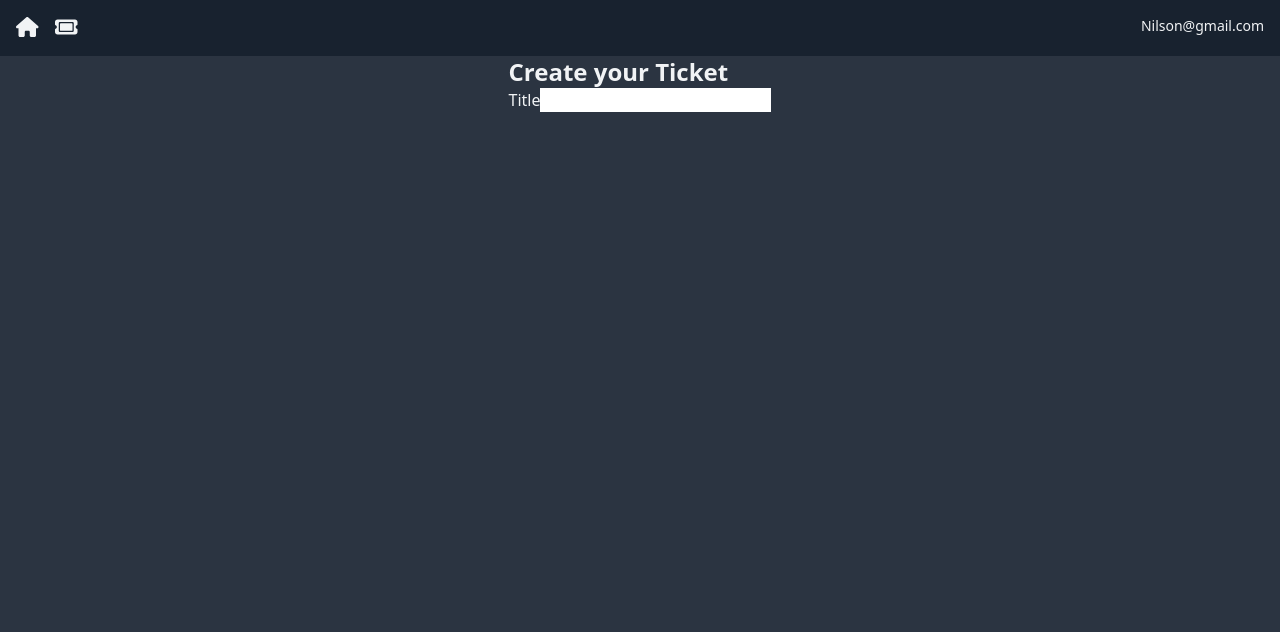
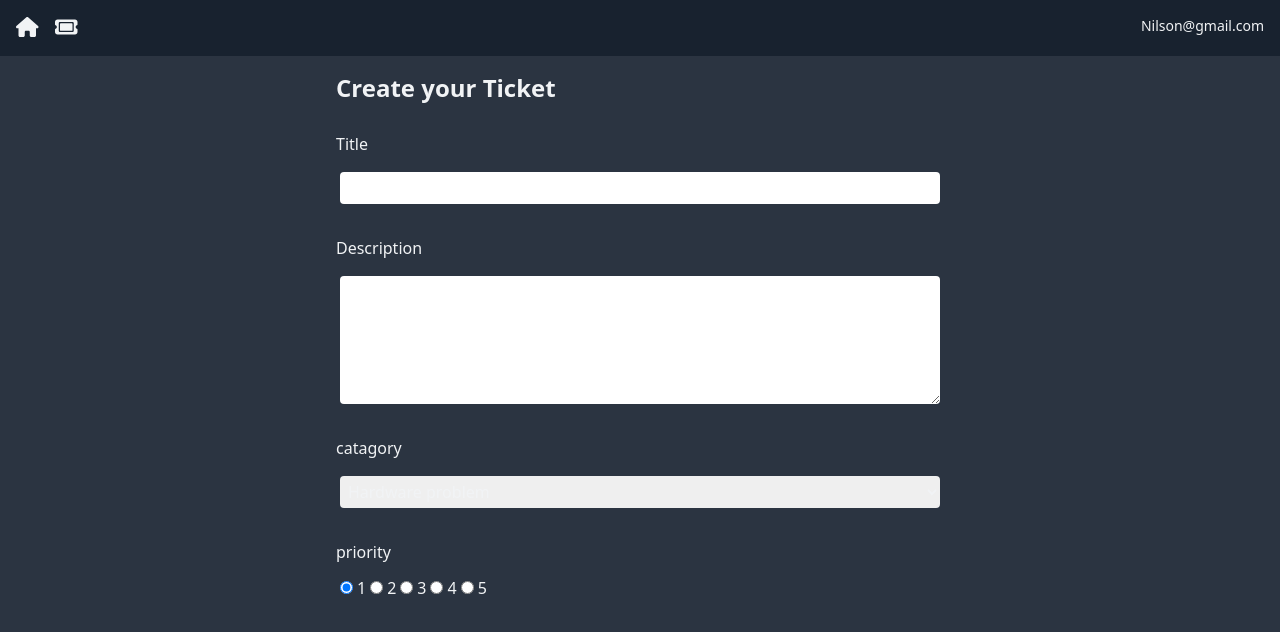
Before and after one commit to Nilson-Marques/Ticket-app, a Next.js app: page /TicketPage/new in a window 1280 px wide. Shown: the top 632 px of the page. Built offline with nearby package versions, Linux system fonts and the light colour scheme.

Commit message:
priority

```diff
--- a/app/(components)/TicketForm.js
+++ b/app/(components)/TicketForm.js
@@ -15,7 +15,13 @@ const TicketForm = () => {
             ...prevState,
             [name]: value,
         }))
+    };
+
+    const handleSubmit = () => {
+      console.log("submitted");
     }
+
+
 
     const startTicketData = {
         title:"",
@@ -25,17 +31,71 @@ const TicketForm = () => {
         catagory: "not started",
         category: "Hardware problem",
 
-
     };
 
     const [formData, setFormData] = useState (startTicketData)
 
     return (
     <div className="flex justify-center">
-        <form>
+        <form className="flex flex-col gap-3 w-1/2" method="post"  onSubmit={handleSubmit}>
       <h3>Create your Ticket</h3>
       <label>Title</label>
       <input id="title" name="title" type="text" onChange={handleChange} require={true} value={formData.title}/>
+
+      <label>Description</label>
+      <textarea id="description" name="description"  onChange={handleChange} require={true} value={formData.description}
+      rows="5"/>
+
+      <label>catagory</label>
+      <select name="catagory" value={formData.catagory} onChange={handleChange}>
+        <option value="hardware Problem">Hardware problem</option>
+        <option value="hardware Problem">Software problem</option>
+        <option value="hardware Problem">Project</option>
+      </select>
+
+      <label>priority</label>
+      <div>
+          <input
+          id="priority-1"
+           name="priority"
+           type="radio"
+           onChange={handleChange}
+           value={1}
+           checked={formData.priority == 1}/>
+           <label>1</label>
+           <input
+          id="priority-2"
+           name="priority"
+           type="radio"
+           onChange={handleChange}
+           value={2}
+           checked={formData.priority == 2}/>
+           <label>2</label>
+           <input
+          id="priority-3"
+           name="priority"
+           type="radio"
+           onChange={handleChange}
+           value={3}
+           checked={formData.priority == 3}/>
+           <label>3</label>
+           <input
+          id="priority-4"
+           name="priority"
+           type="radio"
+           onChange={handleChange}
+           value={4}
+           checked={formData.priority == 4}/>
+           <label>4</label>
+           <input
+          id="priority-5"
+           name="priority"
+           type="radio"
+           onChange={handleChange}
+           value={5}
+           checked={formData.priority == 5}/>
+           <label>5</label>
+      </div>
       </form>
     </div>
   )
--- a/app/globals.css
+++ b/app/globals.css
@@ -27,6 +27,19 @@ p {
     @apply text-sm text-default-text;
 }
 
+form {
+    @apply rounded-xl p-4;
+}
+label {
+    @apply mt-4;
+}
+
+input,
+select,
+textarea {
+    @apply m-1 rounded bg-card p-1;
+}
+
 }
 
 @layer components{
```
